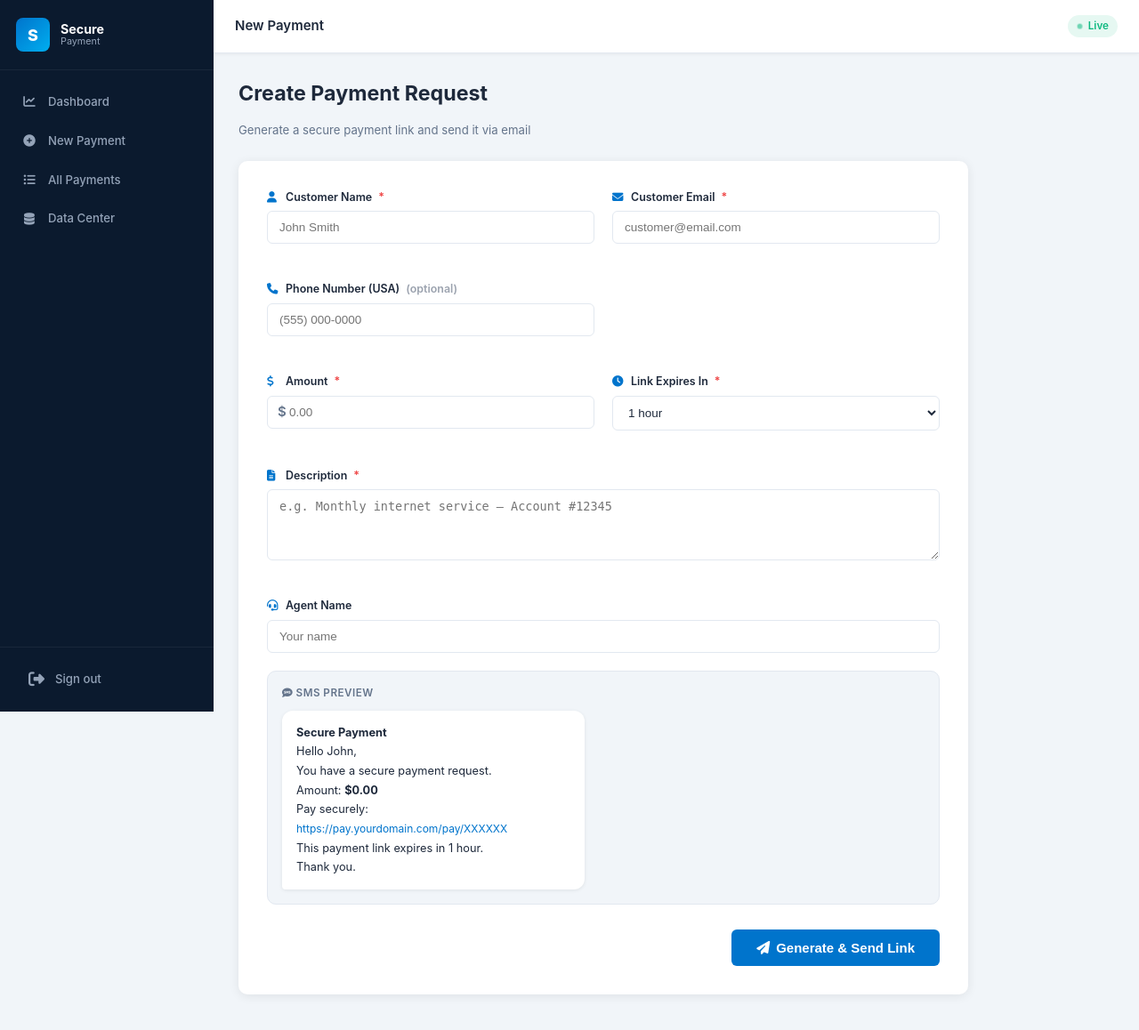
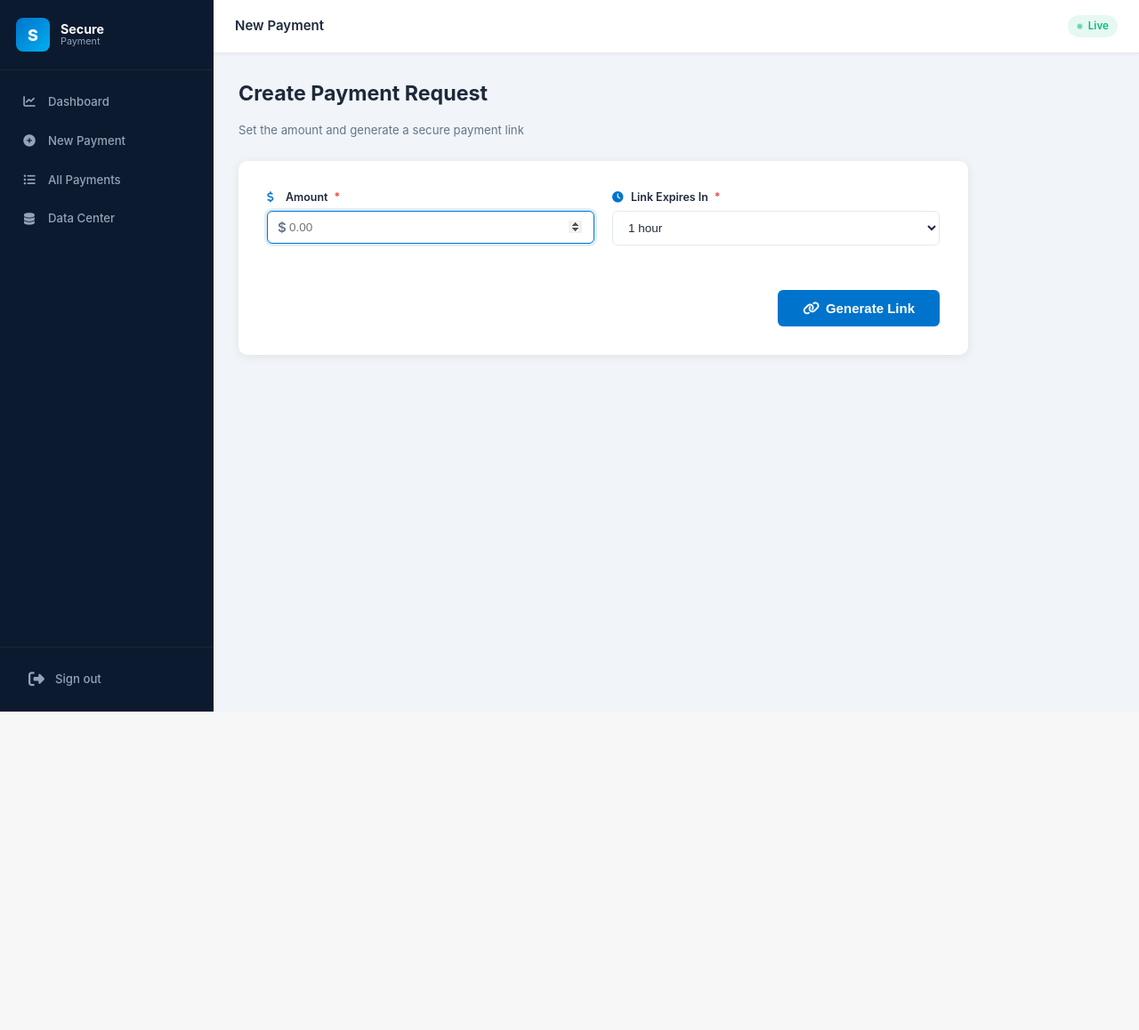
Before and after one commit to Zombie550211/Gestor-de-cobros, a FastAPI app: template templates/create_payment.html in a window 1280 px wide. Shown: the whole page at 89% size. After the commit the page ends 800 px from the top, so only its background shows below. Run offline with FastAPI, Linux system fonts and the light colour scheme; the template is opened without the code that fills it, so the values that code supplies are empty.

Commit message:
feat: formulario de link solo con monto y expiracion
El formulario de creacion de link ahora pide unicamente el monto y el
tiempo de expiracion. Nombre, email y telefono pasan a campos ocultos
que se rellenan desde el Data Center para conservar el guardado de
tarjeta; en el uso normal el backend aplica valores por defecto. El
correo solo se envia si hay email.

Co-Authored-By: Claude Opus 4.8 <noreply@anthropic.com>

```diff
--- a/static/js/create_payment.js
+++ b/static/js/create_payment.js
@@ -1,83 +1,39 @@
-/* Create payment form — validation, preview, submit */
+/* Create payment form — only amount + expiry are shown.
+   Customer details (name/email/phone/agent) travel in hidden fields and are
+   prefilled when the link is created from the Data Center. */
 
 (function () {
   const form = document.getElementById('paymentForm');
   const nameEl = document.getElementById('customer_name');
   const emailEl = document.getElementById('customer_email');
   const phoneEl = document.getElementById('phone_number');
+  const agentEl = document.getElementById('agent_name');
   const amountEl = document.getElementById('amount');
   const expiresEl = document.getElementById('expires_in_minutes');
-  const descEl = document.getElementById('description');
-  const agentEl = document.getElementById('agent_name');
   const alertBox = document.getElementById('alert-box');
+  const customerHint = document.getElementById('customerHint');
   const submitBtn = document.getElementById('submitBtn');
 
-  // Saved payment URL for the success modal
   let lastPaymentUrl = '';
 
-  // Datos precargados desde el Data Center: el agente no vuelve a escribirlos.
+  // Datos precargados desde el Data Center: viajan ocultos, el agente solo
+  // escribe el monto. Se muestra un aviso para que sepa a quién va el link.
   (function prefillFromQuery() {
     const params = new URLSearchParams(window.location.search);
-    const fields = {
-      name: nameEl,
-      email: emailEl,
-      phone: phoneEl,
-      agent: agentEl,
-    };
-    let prefilled = false;
-
-    Object.entries(fields).forEach(([param, el]) => {
+    const map = { name: nameEl, email: emailEl, phone: phoneEl, agent: agentEl };
+    Object.entries(map).forEach(([param, el]) => {
       const value = params.get(param);
-      if (value && el) {
-        el.value = value;
-        prefilled = true;
-      }
+      if (value && el) el.value = value;
     });
 
-    if (prefilled) {
-      alertBox.className = 'alert alert-success';
-      alertBox.textContent =
-        'Customer details loaded from Data Center. Set the amount and send — once they pay, their card is saved for future charges.';
-      amountEl.focus();
+    const name = params.get('name');
+    if (name) {
+      customerHint.className = 'alert alert-success';
+      customerHint.textContent =
+        `Customer loaded from Data Center: ${name}. Set the amount — once they pay, their card is saved for future charges.`;
     }
   })();
 
-  // Live SMS preview
-  function updatePreview() {
-    const name = nameEl.value.trim();
-    const amount = parseFloat(amountEl.value) || 0;
-    const minutes = parseInt(expiresEl.value) || 0;
-    document.getElementById('prev-name').textContent = name.split(' ')[0] || 'Customer';
-    document.getElementById('prev-amount').textContent = '$' + amount.toFixed(2);
-    document.getElementById('prev-expires').textContent = formatExpiry(minutes);
-  }
-
-  function formatExpiry(mins) {
-    if (!mins) return '—';
-    if (mins < 60) return `${mins} minutes`;
-    if (mins === 60) return '1 hour';
-    if (mins < 1440) return `${mins / 60} hours`;
-    return `${mins / 1440} day(s)`;
-  }
-
-  [nameEl, amountEl, expiresEl].forEach(el => el.addEventListener('input', updatePreview));
-  expiresEl.addEventListener('change', updatePreview);
-
-  // Phone number formatting
-  phoneEl.addEventListener('input', () => {
-    let digits = phoneEl.value.replace(/\D/g, '');
-    if (digits.startsWith('1') && digits.length > 10) digits = digits.slice(1);
-    digits = digits.slice(0, 10);
-    if (digits.length > 6) {
-      phoneEl.value = `(${digits.slice(0, 3)}) ${digits.slice(3, 6)}-${digits.slice(6)}`;
-    } else if (digits.length > 3) {
-      phoneEl.value = `(${digits.slice(0, 3)}) ${digits.slice(3)}`;
-    } else if (digits.length > 0) {
-      phoneEl.value = `(${digits}`;
-    }
-  });
-
-  // Validation helpers
   function setError(id, msg) {
     const el = document.getElementById(id);
     if (el) el.textContent = msg;
@@ -87,17 +43,6 @@
 
   function validate() {
     let valid = true;
-    if (!nameEl.value.trim()) { setError('err-name', 'Customer name is required'); valid = false; }
-    else setError('err-name', '');
-
-    const emailRe = /^[^\s@]+@[^\s@]+\.[^\s@]+$/;
-    if (!emailRe.test(emailEl.value.trim())) { setError('err-email', 'Enter a valid email address'); valid = false; }
-    else setError('err-email', '');
-
-    // El teléfono es opcional; solo se valida si lo escriben
-    const digits = phoneEl.value.replace(/\D/g, '');
-    if (digits.length > 0 && digits.length !== 10) { setError('err-phone', 'Enter a valid 10-digit US number'); valid = false; }
-    else setError('err-phone', '');
 
     const amt = parseFloat(amountEl.value);
     if (!amt || amt <= 0) { setError('err-amount', 'Amount must be greater than $0'); valid = false; }
@@ -105,9 +50,6 @@
 
     if (!expiresEl.value) { setError('err-expires', 'Select an expiry time'); valid = false; }
     else setError('err-expires', '');
-
-    if (!descEl.value.trim()) { setError('err-desc', 'Description is required'); valid = false; }
-    else setError('err-desc', '');
 
     return valid;
   }
@@ -119,8 +61,8 @@
 
   function setLoading(loading) {
     submitBtn.disabled = loading;
-    submitBtn.querySelector('span').textContent = loading ? 'Sending…' : 'Generate & Send Link';
-    submitBtn.querySelector('i').className = loading ? 'fas fa-spinner fa-spin' : 'fas fa-paper-plane';
+    submitBtn.querySelector('span').textContent = loading ? 'Generating…' : 'Generate Link';
+    submitBtn.querySelector('i').className = loading ? 'fas fa-spinner fa-spin' : 'fas fa-link';
   }
 
   form.addEventListener('submit', async (e) => {
@@ -131,13 +73,12 @@
     alertBox.className = 'alert hidden';
 
     const payload = {
-      customer_name: nameEl.value.trim(),
-      customer_email: emailEl.value.trim(),
+      customer_name: nameEl.value.trim() || undefined,
+      customer_email: emailEl.value.trim() || null,
       phone_number: phoneEl.value.trim() || null,
       amount: parseFloat(amountEl.value),
-      description: descEl.value.trim(),
       expires_in_minutes: parseInt(expiresEl.value),
-      agent_name: agentEl.value.trim() || 'Agent',
+      agent_name: agentEl.value.trim() || undefined,
     };
 
     try {
@@ -173,7 +114,7 @@
 
   window.resetForm = function () {
     document.getElementById('successModal').classList.add('hidden');
-    form.reset();
-    updatePreview();
+    amountEl.value = '';
+    amountEl.focus();
   };
 })();
--- a/templates/create_payment.html
+++ b/templates/create_payment.html
@@ -5,42 +5,20 @@
 {% block content %}
 <div class="page-header">
   <h1>Create Payment Request</h1>
-  <p class="page-subtitle">Generate a secure payment link and send it via email</p>
+  <p class="page-subtitle">Set the amount and generate a secure payment link</p>
 </div>
 
 <div class="form-card">
   <div id="alert-box" class="alert hidden"></div>
 
   <form id="paymentForm" novalidate>
-    <div class="form-row">
-      <div class="form-group">
-        <label class="form-label" for="customer_name">
-          <i class="fas fa-user"></i> Customer Name <span class="required">*</span>
-        </label>
-        <input type="text" id="customer_name" name="customer_name" class="form-control"
-               placeholder="John Smith" required autocomplete="off" />
-        <span class="field-error" id="err-name"></span>
-      </div>
-      <div class="form-group">
-        <label class="form-label" for="customer_email">
-          <i class="fas fa-envelope"></i> Customer Email <span class="required">*</span>
-        </label>
-        <input type="email" id="customer_email" name="customer_email" class="form-control"
-               placeholder="customer@email.com" required autocomplete="off" />
-        <span class="field-error" id="err-email"></span>
-      </div>
-    </div>
-
-    <div class="form-row">
-      <div class="form-group">
-        <label class="form-label" for="phone_number">
-          <i class="fas fa-phone"></i> Phone Number (USA) <span style="color:#9ca3af">(optional)</span>
-        </label>
-        <input type="tel" id="phone_number" name="phone_number" class="form-control"
-               placeholder="(555) 000-0000" autocomplete="off" />
-        <span class="field-error" id="err-phone"></span>
-      </div>
-    </div>
+    <!-- Campos ocultos: se rellenan solos cuando el link se crea desde el
+         Data Center, para asociar la tarjeta al cliente. En el uso normal
+         quedan vacíos y el backend aplica valores por defecto. -->
+    <input type="hidden" id="customer_name" name="customer_name" value="" />
+    <input type="hidden" id="customer_email" name="customer_email" value="" />
+    <input type="hidden" id="phone_number" name="phone_number" value="" />
+    <input type="hidden" id="agent_name" name="agent_name" value="" />
 
     <div class="form-row">
       <div class="form-group">
@@ -50,7 +28,7 @@
         <div class="input-prefix-wrap">
           <span class="input-prefix">$</span>
           <input type="number" id="amount" name="amount" class="form-control with-prefix"
-                 placeholder="0.00" step="0.01" min="1" required />
+                 placeholder="0.00" step="0.01" min="1" required autofocus />
         </div>
         <span class="field-error" id="err-amount"></span>
       </div>
@@ -59,7 +37,6 @@
           <i class="fas fa-clock"></i> Link Expires In <span class="required">*</span>
         </label>
         <select id="expires_in_minutes" name="expires_in_minutes" class="form-control" required>
-          <option value="">— Select expiry —</option>
           <option value="15">15 minutes</option>
           <option value="30">30 minutes</option>
           <option value="60" selected>1 hour</option>
@@ -72,40 +49,12 @@
       </div>
     </div>
 
-    <div class="form-group full-width">
-      <label class="form-label" for="description">
-        <i class="fas fa-file-alt"></i> Description <span class="required">*</span>
-      </label>
-      <textarea id="description" name="description" class="form-control" rows="3"
-                placeholder="e.g. Monthly internet service — Account #12345" required></textarea>
-      <span class="field-error" id="err-desc"></span>
-    </div>
-
-    <div class="form-group full-width">
-      <label class="form-label" for="agent_name">
-        <i class="fas fa-headset"></i> Agent Name
-      </label>
-      <input type="text" id="agent_name" name="agent_name" class="form-control"
-             placeholder="Your name" value="" />
-    </div>
-
-    <div class="sms-preview" id="smsPreview">
-      <div class="sms-header"><i class="fas fa-sms"></i> SMS Preview</div>
-      <div class="sms-bubble">
-        <p><strong>Secure Payment</strong></p>
-        <p>Hello <span id="prev-name">John</span>,</p>
-        <p>You have a secure payment request.</p>
-        <p>Amount: <strong id="prev-amount">$0.00</strong></p>
-        <p>Pay securely:<br /><span class="sms-link">https://pay.yourdomain.com/pay/XXXXXX</span></p>
-        <p>This payment link expires in <span id="prev-expires">1 hour</span>.</p>
-        <p>Thank you.</p>
-      </div>
-    </div>
+    <div id="customerHint" class="alert hidden"></div>
 
     <div class="form-actions">
       <button type="submit" class="btn btn-primary btn-lg" id="submitBtn">
-        <i class="fas fa-paper-plane"></i>
-        <span>Generate &amp; Send Link</span>
+        <i class="fas fa-link"></i>
+        <span>Generate Link</span>
       </button>
     </div>
   </form>
@@ -116,7 +65,7 @@
   <div class="modal-card">
     <div class="modal-icon success"><i class="fas fa-check-circle"></i></div>
     <h2>Payment Link Created!</h2>
-    <p>The link has been sent via email to the customer.</p>
+    <p>Copy the link and send it to the customer.</p>
     <div class="modal-url" id="modal-url"></div>
     <div class="modal-actions">
       <button class="btn btn-outline" onclick="copyLink()"><i class="fas fa-copy"></i> Copy Link</button>
```
Also changed, not shown: app/schemas/payment_link.py (+25 -3 lines), app/services/payment_service.py (+12 -8 lines).
